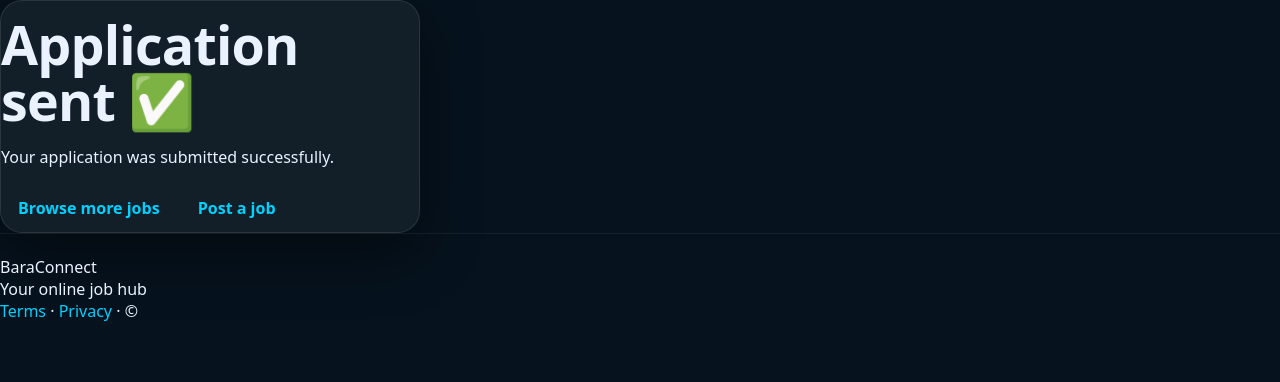
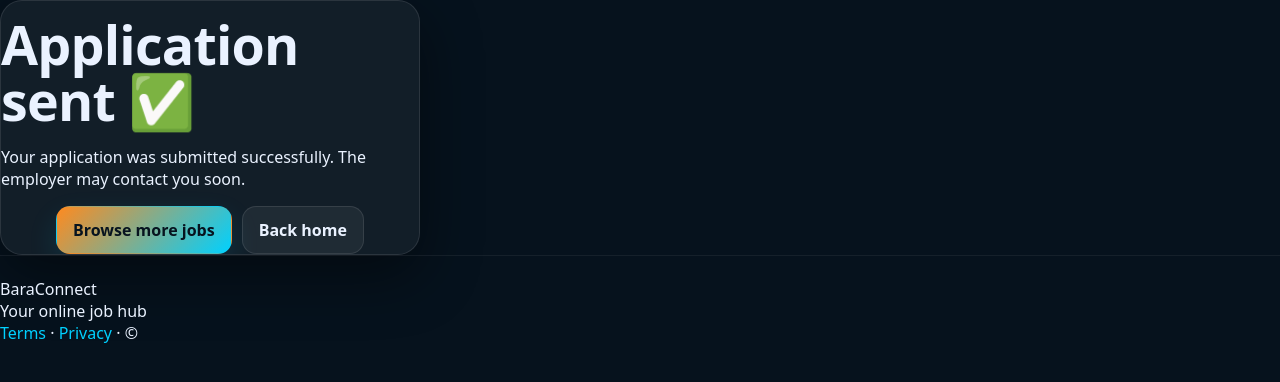
Before and after one commit to channo2025/Fastwork, a FastAPI app: template templates/apply_succes.html in a window 1280 px wide. Shown: the part 71-453 px from the top of the page. Run offline with FastAPI, Linux system fonts and the light colour scheme; the template is opened without the code that fills it, so the values that code supplies are empty.

Commit message:
Fix apply-success page

```diff
--- a/templates/apply_succes.html
+++ b/templates/apply_succes.html
@@ -3,11 +3,11 @@
 <section class="page">
   <div class="card center">
     <h1 class="h1">Application sent ✅</h1>
-    <p class="muted">Your application was submitted successfully.</p>
+    <p class="muted">Your application was submitted successfully. The employer may contact you soon.</p>
 
-    <div class="job-actions" style="justify-content:center;">
-      <a class="btn btn-primary" href="/jobs">Browse more jobs</a>
-      <a class="btn btn-ghost" href="/post">Post a job</a>
+    <div style="margin-top:16px; display:flex; gap:10px; justify-content:center; flex-wrap:wrap;">
+      <a class="btn btn--primary" href="/jobs">Browse more jobs</a>
+      <a class="btn btn--ghost" href="/">Back home</a>
     </div>
   </div>
 </section>
```
